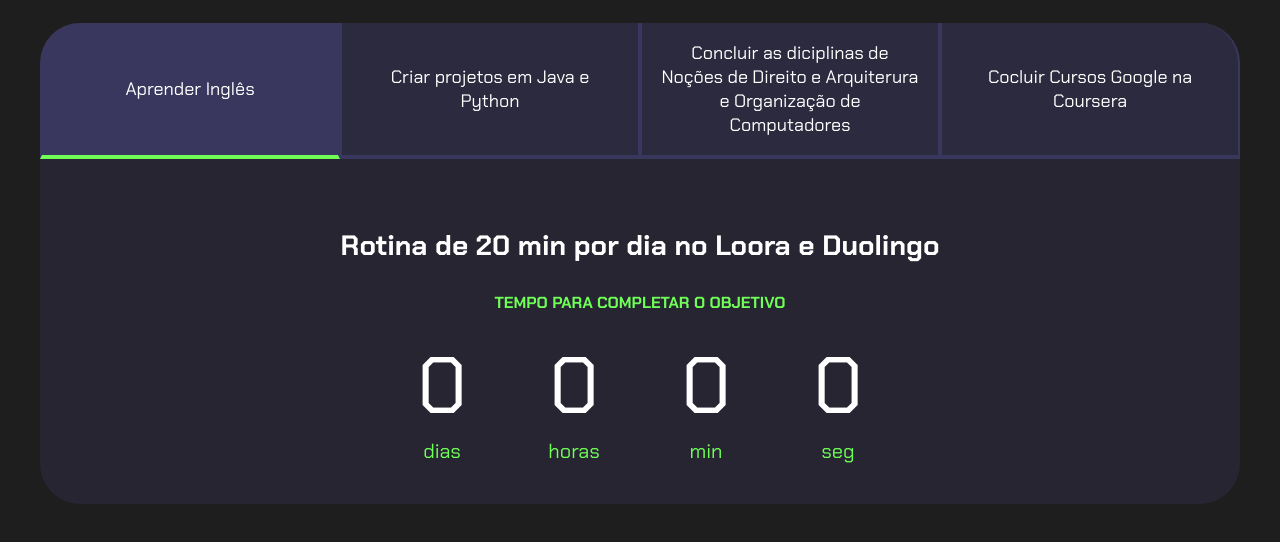
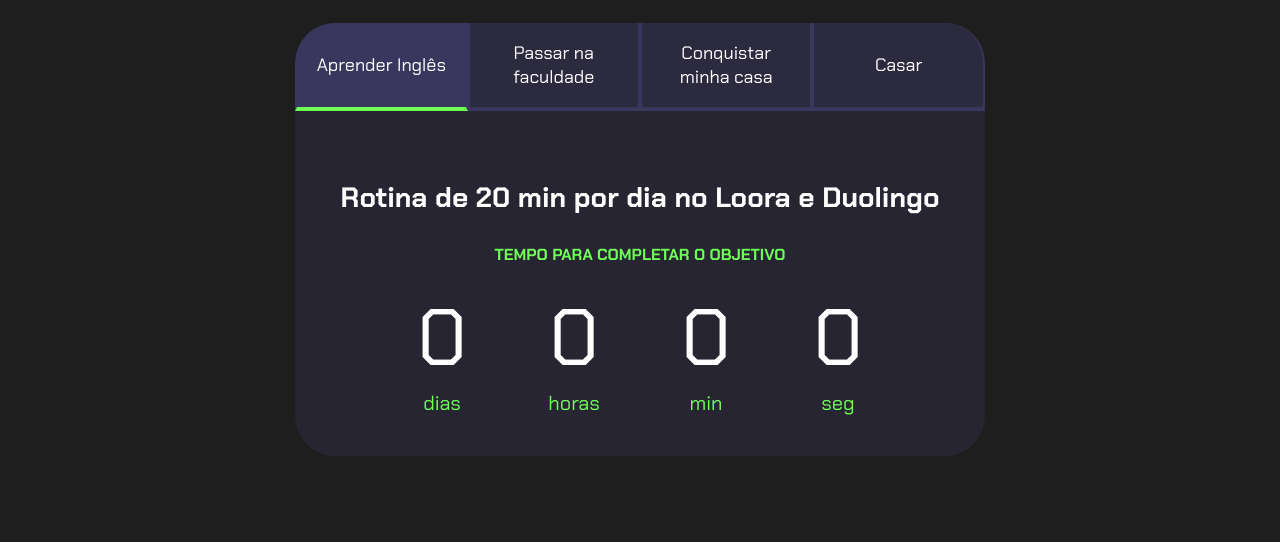
Before and after one commit to emilyVmimi/Contador-regressivo, a plain HTML site: page index.html in a window 1280 px wide. Shown: the part 80-622 px from the top of the page. Drawn offline with Linux system fonts and the light colour scheme.

Commit message:
Update index.html

```diff
--- a/index.html
+++ b/index.html
@@ -14,9 +14,9 @@
         <div class="conteudo">
             <div class="botoes">
                 <button class="botao ativo">Aprender Inglês</button>
-                <button class="botao">Criar projetos em Java e Python</button>
-                <button class="botao">Concluir as diciplinas de Noções de Direito e Arquiterura e Organização de Computadores</button>
-                <button class="botao">Cocluir Cursos Google na Coursera</button>
+                <button class="botao">Passar na faculdade</button>
+                <button class="botao">Conquistar minha casa</button>
+                <button class="botao">Casar</button>
             </div>
             <div class="abas-textos">
                 <div class="aba-conteudo ativo">
```
